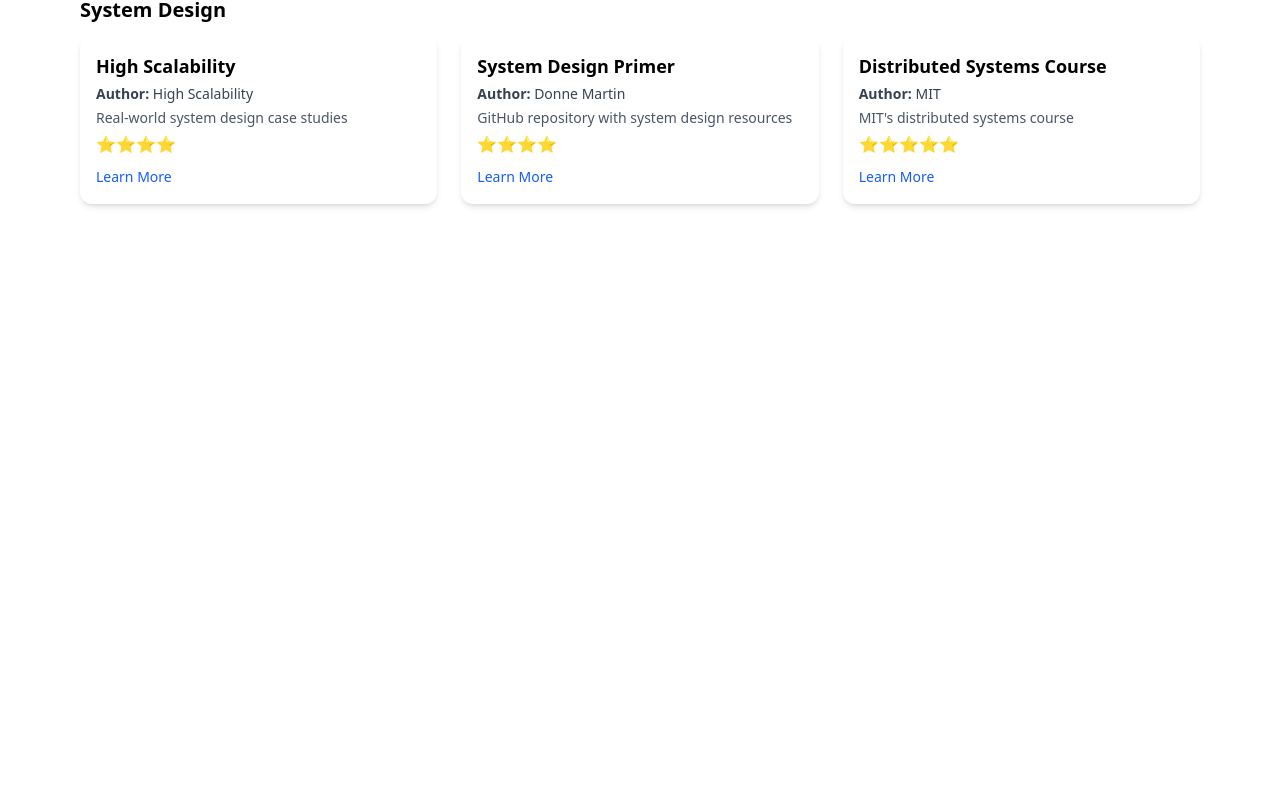
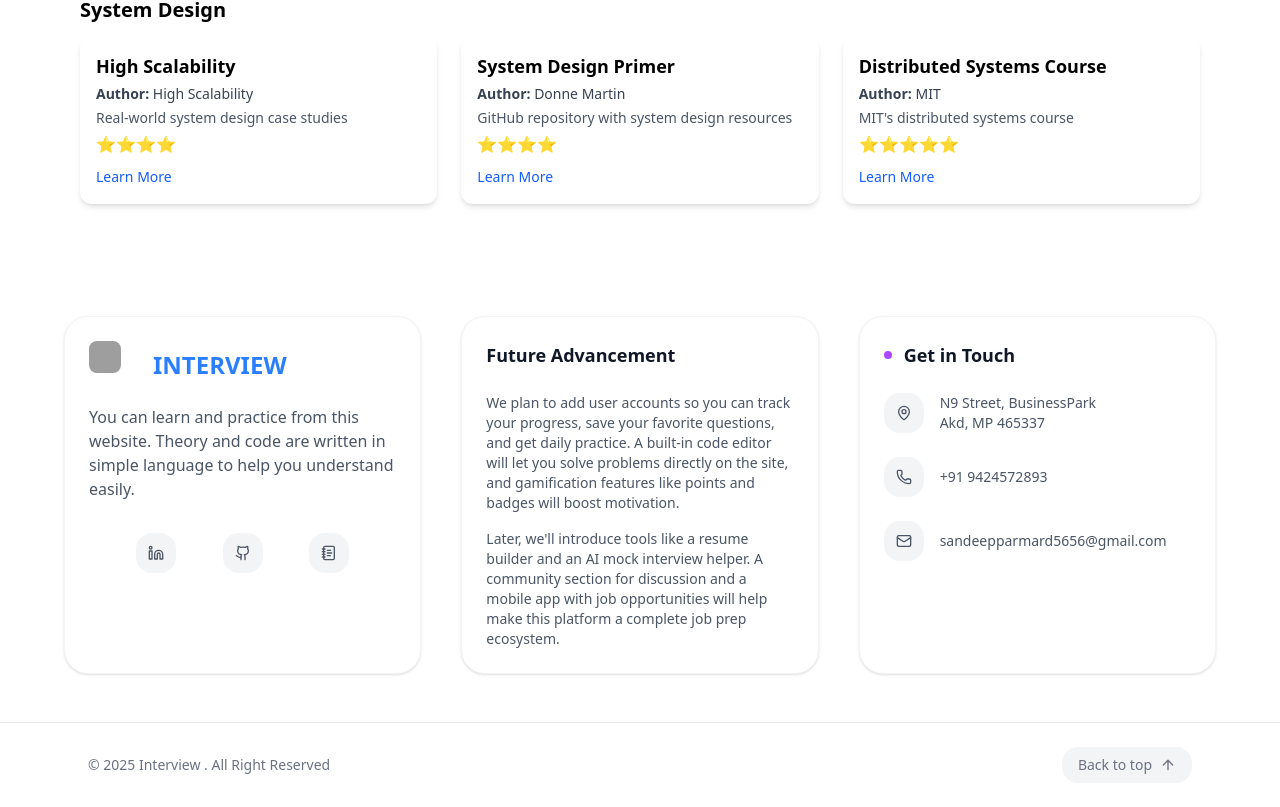
Before and after one commit to sandeeparmar/Interview, a React (Vite) app: page /resources in a window 1280 px wide. Shown: the part 1800-2607 px from the top of the page. Before the commit the page ends 2068 px from the top, so only its background shows below. Built offline with nearby package versions, Linux system fonts and the light colour scheme; grey boxes are pictures that could not be loaded.

Commit message:
update footer

```diff
--- a/package.json
+++ b/package.json
@@ -11,6 +11,7 @@
   },
   "dependencies": {
     "@tailwindcss/vite": "^4.1.11",
+    "lucide-react": "^0.525.0",
     "react": "^19.1.0",
     "react-dom": "^19.1.0",
     "react-router-dom": "^7.6.3",
--- a/src/App.jsx
+++ b/src/App.jsx
@@ -1,6 +1,7 @@
 import React from 'react'
 import { Routes, Route } from 'react-router-dom'
 import Navbar from './components/Navbar'
+import Footer from './components/Footer'
 import HomePage from './pages/HomePage'
 import ResourcesPage from './pages/ResourcesPage'
 import QuestionDetailPage from './pages/QuestionDetailPage'
@@ -8,7 +9,7 @@
 
 function App() {
   return (
-   <div className="min-h-screen ">
+   <>
       <Navbar />
       <main className="pt-16">
         <Routes>
@@ -18,7 +19,8 @@
           <Route path="/resources" element={<ResourcesPage />} />
         </Routes>
       </main>
-    </div>
+      <Footer/>
+    </>
   )
 }
 
--- /dev/null
+++ b/src/components/Footer.jsx
@@ -0,0 +1,131 @@
+import React from "react";
+import { Mail, Phone, MapPin, ArrowUp, Linkedin, Twitter, Instagram, Github, NotebookText } from 'lucide-react';
+
+const Footer = () => {
+  const scrollToTop = () => {
+      window.scrollTo({top:0 , behavior : 'smooth'}) ;
+  } ;
+  return (
+    <div>
+        <div className="accent-purple-500/25 px-4 py-8 lg:px-16 lg:py-12">
+          <div className="grid grid-cols-1 lg:grid-cols-3 gap-10">
+
+            {/* Logo + Description */}
+            <div className="bg-white rounded-3xl p-6 shadow-sm border border-gray-100 hover:shadow-md transition-all duration-300">
+              <div className="flex items-center justify-center lg:justify-start mb-4">
+                <div className="w-12 h-12 rounded-2xl">
+                  <img
+                    src="https://media.tenor.com/VQBGRLEBkE8AAAAj/raintome-fire.gif"
+                    alt="Logo"
+                    className="w-8 h-8 object-cover rounded-lg"
+                  />
+                </div>
+                <span className="ml-4 text-2xl font-bold text-blue-500">INTERVIEW</span>
+              </div>
+              <p className="text-gray-600 text-base max-w-sm mx-auto lg:mx-0">
+                You can learn and practice from this website. Theory and code are written in simple language to help you understand easily.
+              </p>
+
+              <div className="mt-8 flex justify-evenly">
+                <div className="w-10 h-10 bg-gray-100 rounded-2xl flex items-center justify-center flex-shrink-0">
+                    <a
+                        href="https://www.linkedin.com/in/sandeep-parmar-076b15292/"
+                        rel="noopener noreferrer"
+                      >
+                        <Linkedin className="h-4 w-4 text-gray-600  hover:text-blue-600 transition-colors" />
+                     </a>
+
+                  </div>
+
+                    <div className="w-10 h-10 bg-gray-100 rounded-2xl flex items-center justify-center flex-shrink-0">
+                       <a
+                        href="https://github.com/sandeeparmar"
+                        rel="noopener noreferrer"
+                      >
+      <Github className="h-4 w-4 text-gray-600 hover:text-stone-900 transition-colors" />
+                  </a>
+                  </div>
+
+                    {/* <Resume className="h-4 w-4 text-gray-600" />  */}
+                    <div className="w-10 h-10 bg-gray-100 rounded-2xl flex items-center justify-center flex-shrink-0">
+                      <a href="" >
+                         <NotebookText className="h-4 w-4 text-gray-600 hover:text-red-900 transition-colors" />
+                      </a>
+                  </div>
+              </div>
+
+            </div>
+
+            {/* Future Advancement */}
+            <div className="bg-white rounded-3xl p-6 shadow-sm border border-gray-100 hover:shadow-md transition-all duration-300">
+              <h3 className="text-lg font-semibold text-gray-900 mb-6 ">Future Advancement</h3>
+              <div className="text-gray-600 space-y-4 text-sm">
+                <p>We plan to add user accounts so you can track your progress, save your favorite questions, and get daily practice. A built-in code editor will let you solve problems directly on the site, and gamification features like points and badges will boost motivation.</p>
+                <p>Later, we'll introduce tools like a resume builder and an AI mock interview helper. A community section for discussion and a mobile app with job opportunities will help make this platform a complete job prep ecosystem.</p>
+              </div>
+            </div>
+
+            {/* Contact Section */}
+            <div className="bg-white rounded-3xl p-6 shadow-sm border border-gray-100 hover:shadow-md transition-all duration-300">
+              <h3 className="text-lg font-semibold text-gray-900 mb-6 flex items-center">
+                <div className="w-2 h-2 bg-purple-500 rounded-full mr-3"></div>
+                Get in Touch
+              </h3>
+              <div className="space-y-6">
+                <div className="flex items-start space-x-4">
+                  <div className="w-10 h-10 bg-gray-100 rounded-2xl flex items-center justify-center flex-shrink-0">
+                    <MapPin className="h-4 w-4 text-gray-600" />
+                  </div>
+                  <div className="text-sm text-gray-600">
+                    <p>N9 Street, BusinessPark</p>
+                    <p>Akd, MP 465337</p>
+                  </div>
+                </div>
+                <div className="flex items-center space-x-4">
+                  <div className="w-10 h-10 bg-gray-100 rounded-2xl flex items-center justify-center flex-shrink-0">
+                    <Phone className="h-4 w-4 text-gray-600" />
+                  </div>
+                  <a href="tel:+919424572893" className="text-sm text-gray-600 hover:text-blue-600 transition-colors">
+                    +91 9424572893
+                  </a>
+                </div>
+                <div className="flex items-center space-x-4">
+                  <div className="w-10 h-10 bg-gray-100 rounded-2xl flex items-center justify-center flex-shrink-0">
+                    <Mail className="h-4 w-4 text-gray-600" />
+                  </div>
+                  <a href="mailto:sandeepparmard5656@gmail.com" className="text-sm text-gray-600 hover:text-blue-600 transition-colors">
+                    sandeepparmard5656@gmail.com
+                  </a>
+                </div>
+              </div>
+            </div>
+          </div>
+        </div>
+
+        {/* lastLine and backToTop button*/}
+       <div className="border-t border-gray-200 bg-white/80 backdrop-blur-sm">
+        <div className="max-w-6xl mx-auto px-6 py-6">
+          <div className="flex flex-col md:flex-row justify-between items-center space-y-4 md:space-y-0">
+            <div className="flex flex-col sm:flex-row items-center space-y-2 sm:space-y-0 sm:space-x-8">
+              <p className="text-gray-500 text-sm font-medium">
+                © 2025 Interview . All Right Reserved
+              </p>
+            </div>
+
+            {/* Back to Top Button */}
+            <button
+              onClick={scrollToTop}
+              className="flex items-center space-x-2 px-4 py-2 text-gray-500 hover:text-white bg-gray-100 hover:bg-gradient-to-r hover:from-blue-600 hover:to-purple-600 rounded-2xl transition-all duration-300 group transform hover:-translate-y-1"
+            >
+              <span className="text-sm font-medium">Back to top</span>
+              <ArrowUp className="h-4 w-4 group-hover:-translate-y-1 transition-transform duration-200" />
+            </button>
+          </div>
+        </div>
+      </div>
+
+    </div>
+  ) ;
+} ;
+
+export default Footer ;
```
Also changed, not shown: 1 other file (tests, documents, lock files or other folders).
